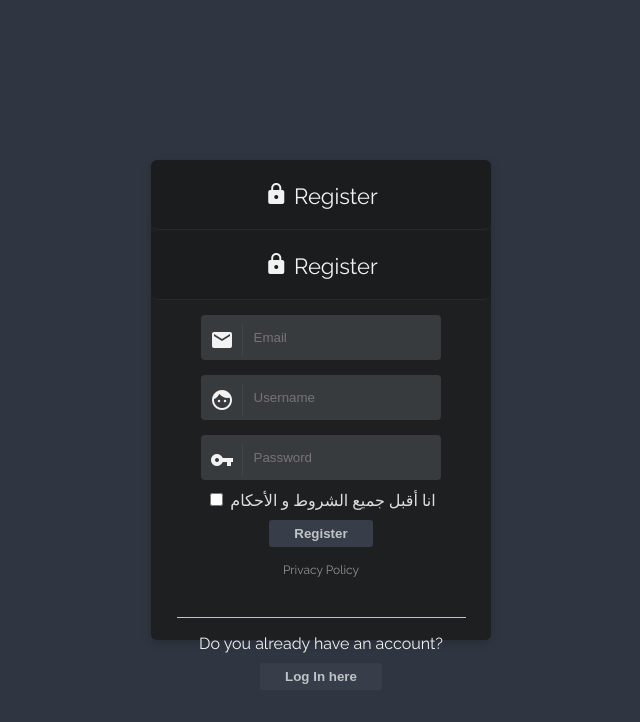
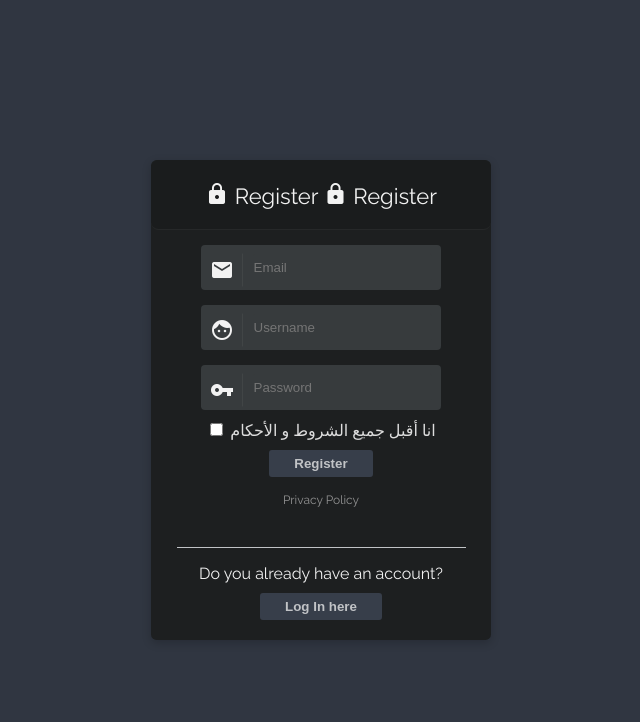
Before and after one commit to abduladn/aaaa, a plain HTML site: page register.html in a window 1280 px wide. Shown: the whole page, without its empty margins (319-959 px from the left). Drawn offline with Linux system fonts and the light colour scheme.

Commit message:
Update register.html

```diff
--- a/register.html
+++ b/register.html
@@ -19,10 +19,10 @@
     <div id="container-register">
         <div id="title">
             <i class="material-icons lock">lock</i> Register
+            <i class="material-icons lock">lock</i> Register
+
         </div>
-        <div id="title">
-            <i class="material-icons lock">lock</i> Register
-        </div>
+
 
         <form>
             <div class="input">
```
